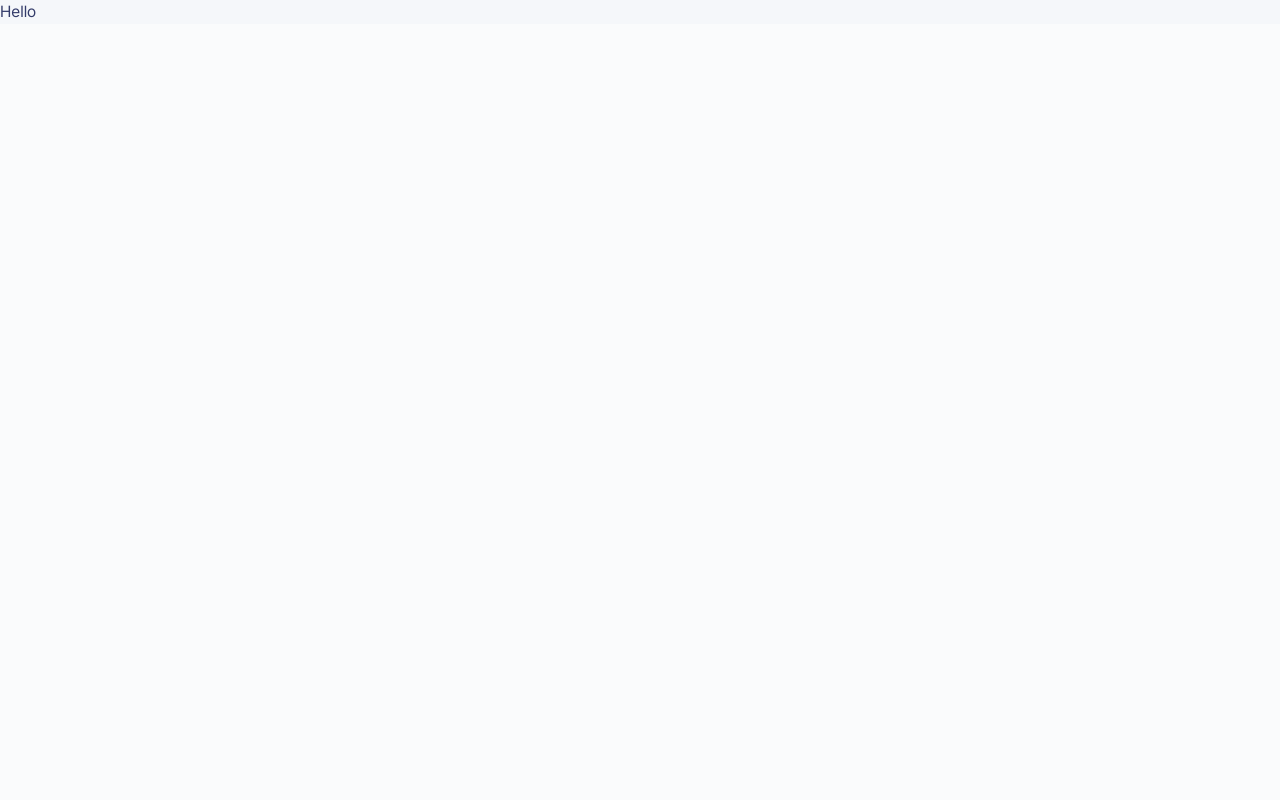
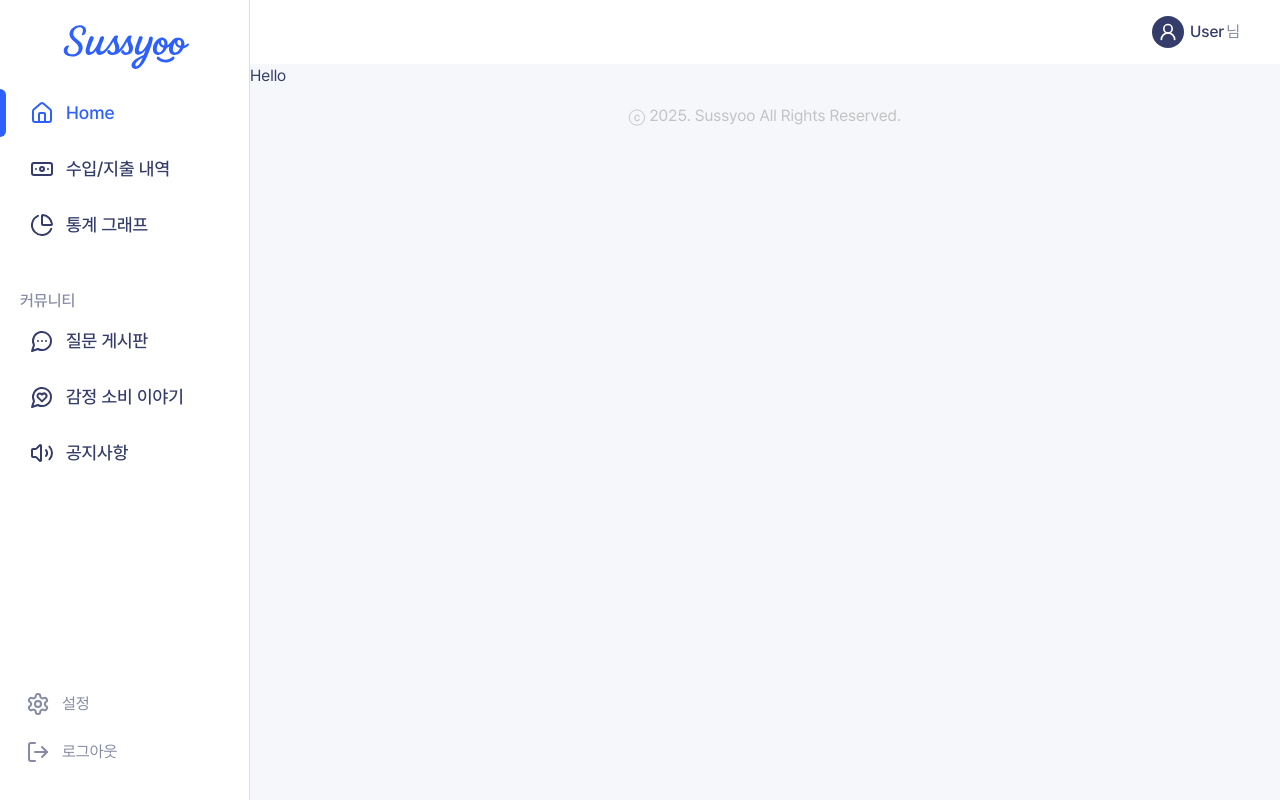
Before and after one commit to OZ-MAIN-PROJECT/frontend, a React (Vite) app: page / in a window 1280 px wide. Built offline with nearby package versions, Linux system fonts and the light colour scheme.

Commit message:
feat: 레이아웃 컴포넌트 추가

```diff
--- a/src/components/layout/Footer.tsx
+++ b/src/components/layout/Footer.tsx
@@ -1,6 +1,8 @@
 const Footer = () => {
     return (
-      <></>
+      <footer className="text-gray-500 p-4 text-center">
+        <p>ⓒ 2025. Sussyoo All Rights Reserved.</p>
+      </footer>
     );
   };
 
--- a/src/components/layout/Header.tsx
+++ b/src/components/layout/Header.tsx
@@ -1,7 +1,17 @@
+import { UserRound } from "lucide-react";
 
 const Header = () => {
     return(
-        <></>
+        <header className="flex justify-end items-center bg-white h-16 px-10">
+            <div className="flex items-center">
+                <div className="flex justify-center items-center w-8 h-8 bg-primary-800 rounded-full mr-1.5">
+                    <UserRound size={20} className="text-white" />
+                </div>
+                <p className="text-primary-500"><span className="text-primary-800 font-medium mr-0.5">User</span>님</p>
+            </div>
+
+
+        </header>
     );
 };
 
--- a/src/components/layout/Sidebar.tsx
+++ b/src/components/layout/Sidebar.tsx
@@ -1,8 +1,67 @@
+import { Banknote, ChartPie, House, LogOut, MessageCircleHeart, MessageCircleMore, Settings, Volume2 } from "lucide-react";
+import { NavLink } from "react-router-dom";
+import logo from '../../assets/logo.svg';
 
+
+// NavLink
+const NavItem = ({ to, icon: Icon, text }: { to: string, icon: React.ElementType, text: string }) => {
+  return (
+    <NavLink
+        to={to}
+        className="flex items-center hover:text-accent-blue hover:no-underline"
+        >
+        {({ isActive }) => (
+            <>
+            <div className={`${isActive ? 'bg-accent-blue' : 'bg-transparent'} w-1.5 h-12 rounded-r-md`} />
+            <div className={`flex items-center ml-6 ${isActive ? 'text-accent-blue' : 'text-primary-800'} hover:text-accent-blue`}>
+                <Icon />
+                <span className="ml-3 text-lg">{text}</span>
+            </div>
+            </>
+        )}
+    </NavLink>
+
+  );
+};
+
+// Button
+const ButtonItem = ({ icon: Icon, text, onClick }: { icon: React.ElementType, text: string, onClick?: () => void }) => {
+  return (
+    <div onClick={onClick} className="flex items-center text-primary-500 cursor-pointer">
+      <Icon />
+      <span className="ml-3">{text}</span>
+    </div>
+  );
+};
 
 const Sidebar = () => {
   return (
-    <></>
+    <div className="flex flex-col w-[250px] h-screen bg-white border-r border-r-gray-400 py-5">
+      <a href="/" className="flex justify-center"><img src={logo} alt="로고" className="w-32 h-auto" /></a>
+      <nav className="flex-1 flex flex-col justify-between mt-5">
+        <div className="flex-1">
+            <ul className="flex flex-col gap-2">
+            <li><NavItem to="/" icon={House} text="Home" /></li>
+            <li><NavItem to="/expense" icon={Banknote} text="수입/지출 내역" /></li>
+            <li><NavItem to="/statistic" icon={ChartPie} text="통계 그래프" /></li>
+            </ul>
+
+            <div className="mt-10">
+            <p className="px-5 text-primary-500 font-medium">커뮤니티</p>
+            <ul className="flex flex-col gap-2 mt-1">
+                <li><NavItem to="/community/question" icon={MessageCircleMore} text="질문 게시판" /></li>
+                <li><NavItem to="/community/emotional-consumption" icon={MessageCircleHeart} text="감정 소비 이야기" /></li>
+                <li><NavItem to="/community/notice" icon={Volume2} text="공지사항" /></li>
+            </ul>
+            </div>
+        </div>
+
+        <div className="flex flex-col gap-6 px-[26px] pb-4">
+          <ButtonItem icon={Settings} text="설정" />
+          <ButtonItem icon={LogOut} text="로그아웃" />
+        </div>
+      </nav>
+    </div>
   );
 };
 
```
